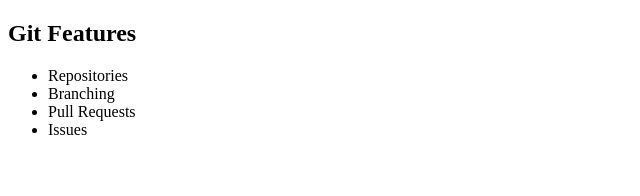
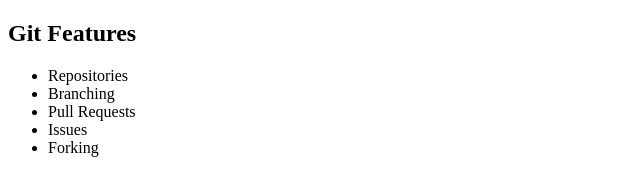
Before and after one commit to poojanb20/LearnGit, a plain HTML site: page index.html in a window 1280 px wide. Shown: the full height of the page, 0-640 px from the left. Drawn offline with Linux system fonts and the light colour scheme.

Commit message:
added another list item in unordered list of index.html

```diff
--- a/index.html
+++ b/index.html
@@ -13,6 +13,7 @@
             <li>Branching</li>
             <li>Pull Requests</li>
             <li>Issues</li>
+            <li>Forking</li>
         </ul>
     </p>
 </body>
```
